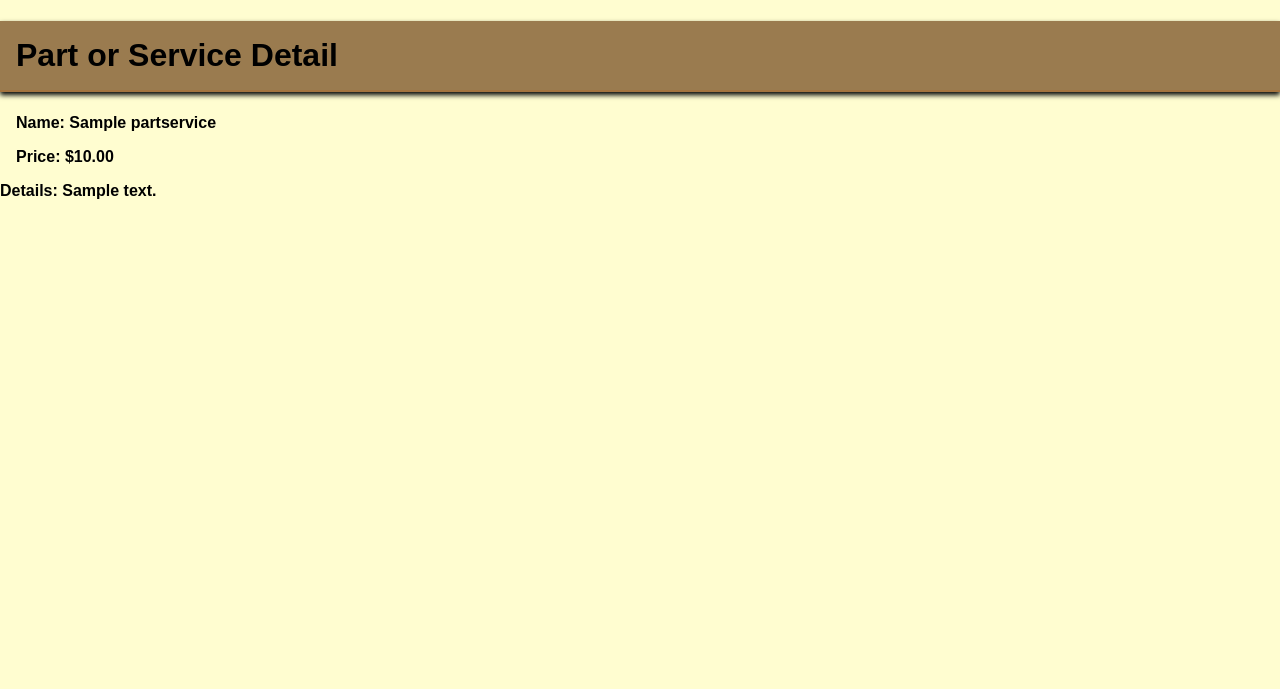
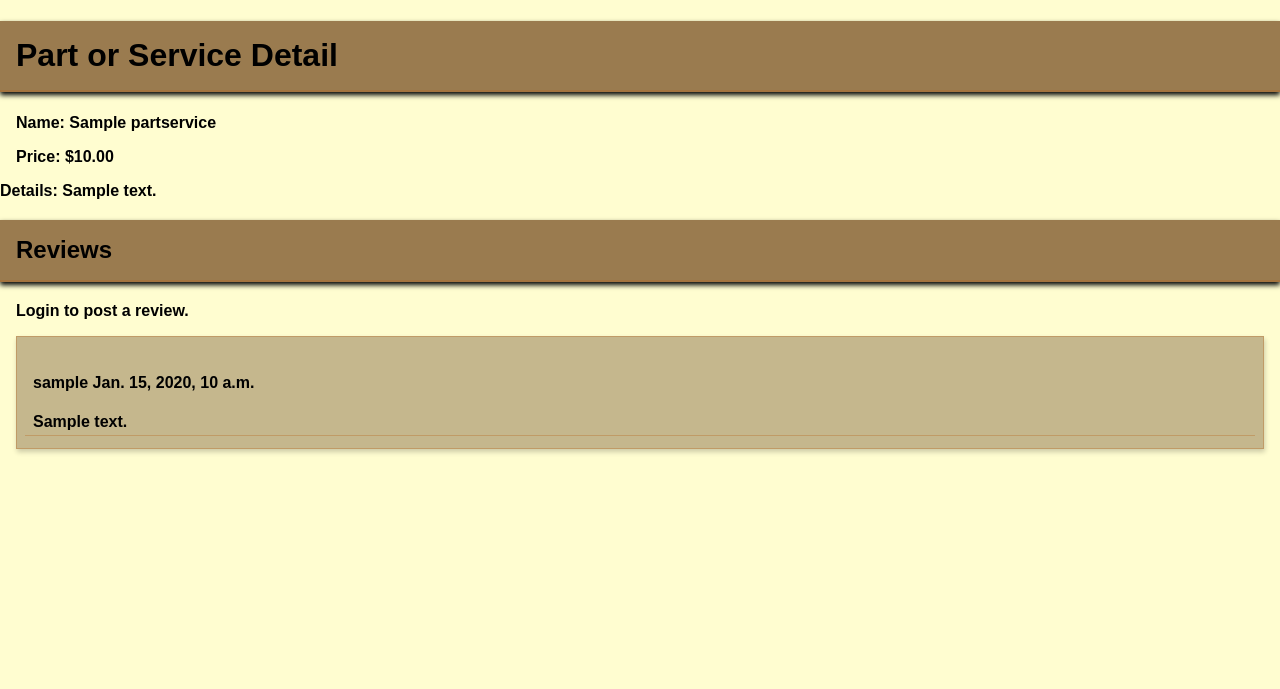
Before and after one commit to povilastsk/ptu16_autoservisas, a Django app: page /parts-and-services/1/ in a window 1280 px wide. Shown: the part 38-727 px from the top of the page. Run offline with Django 4.2, Linux system fonts and the light colour scheme; tables that the repository leaves empty hold one stand-in row (values such as "Sample post").

Commit message:
service reviews admin mixin, template

```diff
--- a/povilo_servisas/autoservisas/forms.py
+++ b/povilo_servisas/autoservisas/forms.py
@@ -1,4 +1,17 @@
 from django import forms
+from . import models
 
 class BrandSearchForm(forms.Form):
     search_query = forms.CharField(label='Search', required=False)
+
+
+class PartServiceReviewForm(forms.ModelForm):
+    class Meta:
+        model = models.PartServiceReview
+        fields = ('content', 'partservice')
+        widgets = {
+            'partservice': forms.HiddenInput(),
+        }
+        labels = {
+            'content': '',
+        }
--- a/povilo_servisas/autoservisas/models.py
+++ b/povilo_servisas/autoservisas/models.py
@@ -129,3 +129,35 @@ class OrderLine(models.Model):
 
     def get_absolute_url(self):
         return reverse("orderline_detail", kwargs={"pk": self.pk})
+
+
+class PartServiceReview(models.Model):
+    partservice = models.ForeignKey(
+        PartService,
+        verbose_name=_("part or service"),
+        on_delete=models.CASCADE,
+        related_name='reviews',
+    )
+    reviewer = models.ForeignKey(
+        User,
+        verbose_name=_("reviewer"),
+        on_delete=models.CASCADE,
+        related_name='part_service_reviews',
+    )
+    content = models.TextField(_("Content"), max_length=4000)
+    created_at = models.DateTimeField(
+        _("created at"),
+        auto_now_add=True,
+        db_index=True,
+    )
+
+    class Meta:
+        verbose_name = _("part or service review")
+        verbose_name_plural = _("part or service reviews")
+        ordering = ['-created_at']
+
+    def __str__(self):
+        return f"{self.partservice} review by {self.reviewer}"
+
+    def get_absolute_url(self):
+        return reverse("partservicereview_detail", kwargs={"pk": self.pk})
--- a/povilo_servisas/autoservisas/templates/library/partservice_detail.html
+++ b/povilo_servisas/autoservisas/templates/library/partservice_detail.html
@@ -8,5 +8,32 @@
     <p>Name: {{ partservice.name }}</p>
     <p>Price: ${{ partservice.price }}</p>
     <div>Details: {{ partservice.details|safe }}</div>
+
+    <h2>Reviews</h2>
+    {% if user.is_authenticated %}
+    <form method="post" action="{% url 'review_create' %}">
+        {% csrf_token %}
+        {{ form.as_p }}
+        <p><button type="submit">Post Review</button></p>
+    </form>
+    {% else %}
+    <p>Login to post a review.</p>
+    {% endif %}
+
+    {% if partservice.reviews.all %}
+    <ul class="cool-list">
+        {% for review in partservice.reviews.all %}
+            <li>
+                <h4>
+                    <span>{{ review.reviewer }}</span>
+                    <span class="float-right">{{ review.created_at }}</span>
+                </h4>
+                {{ review.content }}
+            </li>
+        {% endfor %}
+    </ul>
+    {% else %}
+    <p>No reviews yet.</p>
+    {% endif %}
 </div>
 {% endblock content %}
--- a/povilo_servisas/autoservisas/urls.py
+++ b/povilo_servisas/autoservisas/urls.py
@@ -9,4 +9,5 @@ urlpatterns = [
     path('cars/my/', views.UserCarListView.as_view(), name="user_cars"),
     path('parts-and-services/', views.PartServiceListView.as_view(), name='parts_and_services'),
     path('parts-and-services/<int:pk>/', views.PartServiceDetailView.as_view(), name='partservice_detail'),
+    path('review/create/', views.review_create, name='review_create'),
 ]
--- a/povilo_servisas/autoservisas/views.py
+++ b/povilo_servisas/autoservisas/views.py
@@ -1,14 +1,17 @@
+from typing import Any
+from django.contrib import messages
+from django.contrib.auth.mixins import LoginRequiredMixin
+from django.core.paginator import Paginator
+from django.db.models.query import QuerySet
+from django.http import HttpRequest, HttpResponse
 from django.shortcuts import render, redirect, get_object_or_404
-from django.core.paginator import Paginator
-from django.contrib.auth.mixins import LoginRequiredMixin
-from django.http import HttpRequest
-from django.db.models.query import QuerySet, Q
-from . import models
+from django.views import generic
+from django.urls import reverse
+from . import models, forms
 from .forms import BrandSearchForm
-from django.views.generic import ListView, DetailView
-from typing import Any
 
-class UserCarListView(LoginRequiredMixin, ListView):
+
+class UserCarListView(LoginRequiredMixin, generic.ListView):
     model = models.Car
     template_name = "library/user_car_list.html"
     paginate_by = 5
@@ -19,7 +22,7 @@ class UserCarListView(LoginRequiredMixin, ListView):
         return queryset
 
 
-class CarServiceOrderListView(ListView):
+class CarServiceOrderListView(generic.ListView):
     model = models.ServiceOrder
     template_name = 'library/serviceorder_list.html'
     context_object_name = 'service_orders'
@@ -87,7 +90,7 @@ def orders(request:HttpRequest):
         )
 
 
-class PartServiceListView(ListView):
+class PartServiceListView(generic.ListView):
     model = models.PartService
     template_name = 'library/partservice_list.html'
     context_object_name = 'partsandervices'
@@ -95,14 +98,47 @@ class PartServiceListView(ListView):
     def get_queryset(self):
         return models.PartService.objects.all().order_by('name')
 
-class PartServiceDetailView(DetailView):
+
+class PartServiceDetailView(generic.edit.FormMixin, generic.DetailView):
     model = models.PartService
     template_name = 'library/partservice_detail.html'
     context_object_name = 'partservice'
+    form_class = forms.PartServiceReviewForm
 
-    def get_queryset(self):
-        return models.PartService.objects.all()
+    def get_initial(self):
+        initial = super().get_initial()
+        initial['partservice'] = self.get_object()
+        initial['reviewer'] = self.request.user
+        return initial
 
-    def get_context_data(self, **kwargs):
-        context = super().get_context_data(**kwargs)
-        return context
+    def post(self, request, *args, **kwargs):
+        self.object = self.get_object()
+        form = self.get_form()
+        if form.is_valid():
+            return self.form_valid(form)
+        else:
+            return self.form_invalid(form)
+
+    def form_valid(self, form):
+        form.instance.partservice = self.object
+        form.instance.reviewer = self.request.user
+        form.save()
+        messages.success(self.request, 'Review posted successfully.')
+        return super().form_valid(form)
+
+    def get_success_url(self):
+        return reverse('partservice_detail', kwargs={'pk': self.object.pk})
+
+def review_create(request: HttpRequest):
+    if request.method == 'POST':
+        form = forms.PartServiceReviewForm(request.POST)
+        if form.is_valid():
+            review = form.save(commit=False)
+            review.reviewer = request.user
+            review.save()
+            messages.success(request, 'Review posted successfully.')
+            return redirect('partservice_detail', pk=review.partservice.pk)
+    else:
+        form = forms.PartServiceReviewForm()
+
+    return render(request, 'partservice_review_create.html', {'form': form})
```
Also changed, not shown: povilo_servisas/autoservisas/admin.py (+9 -0 lines), povilo_servisas/autoservisas/migrations/0006_partservicereview.py (added).
